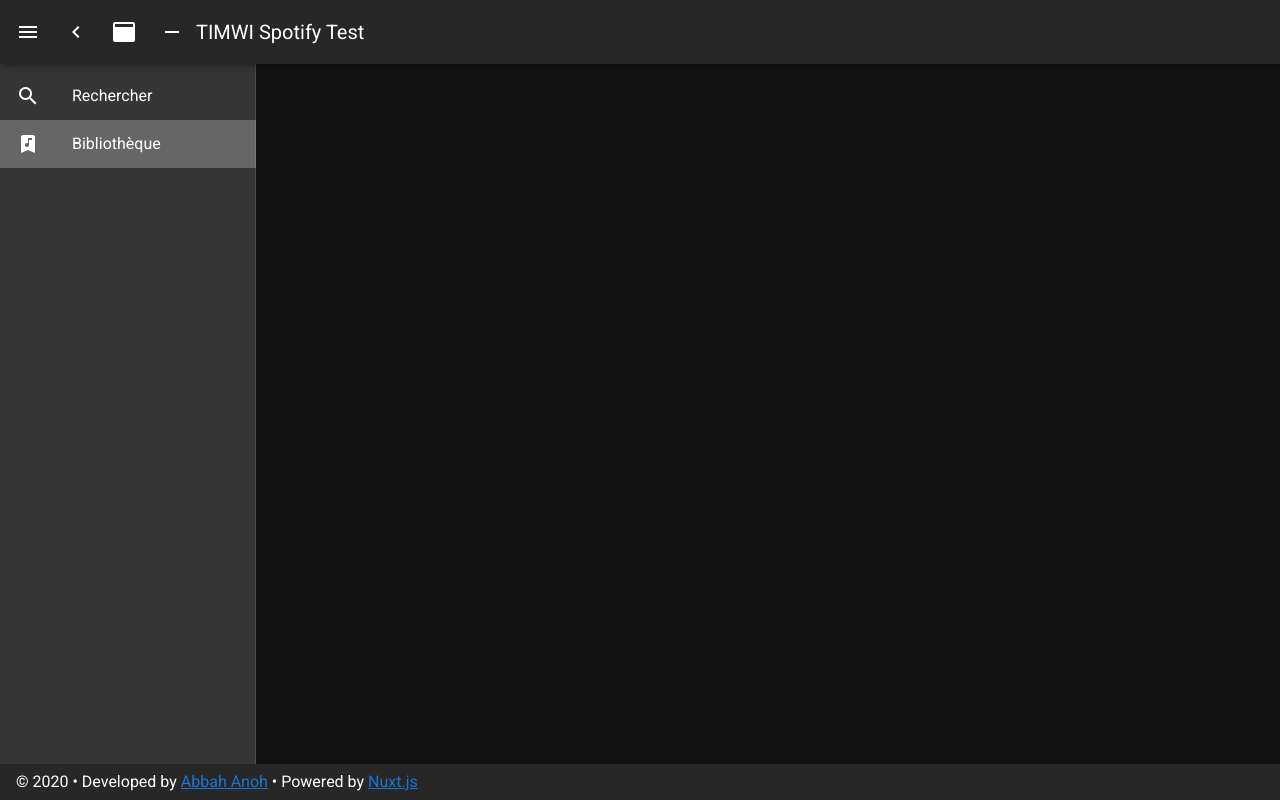
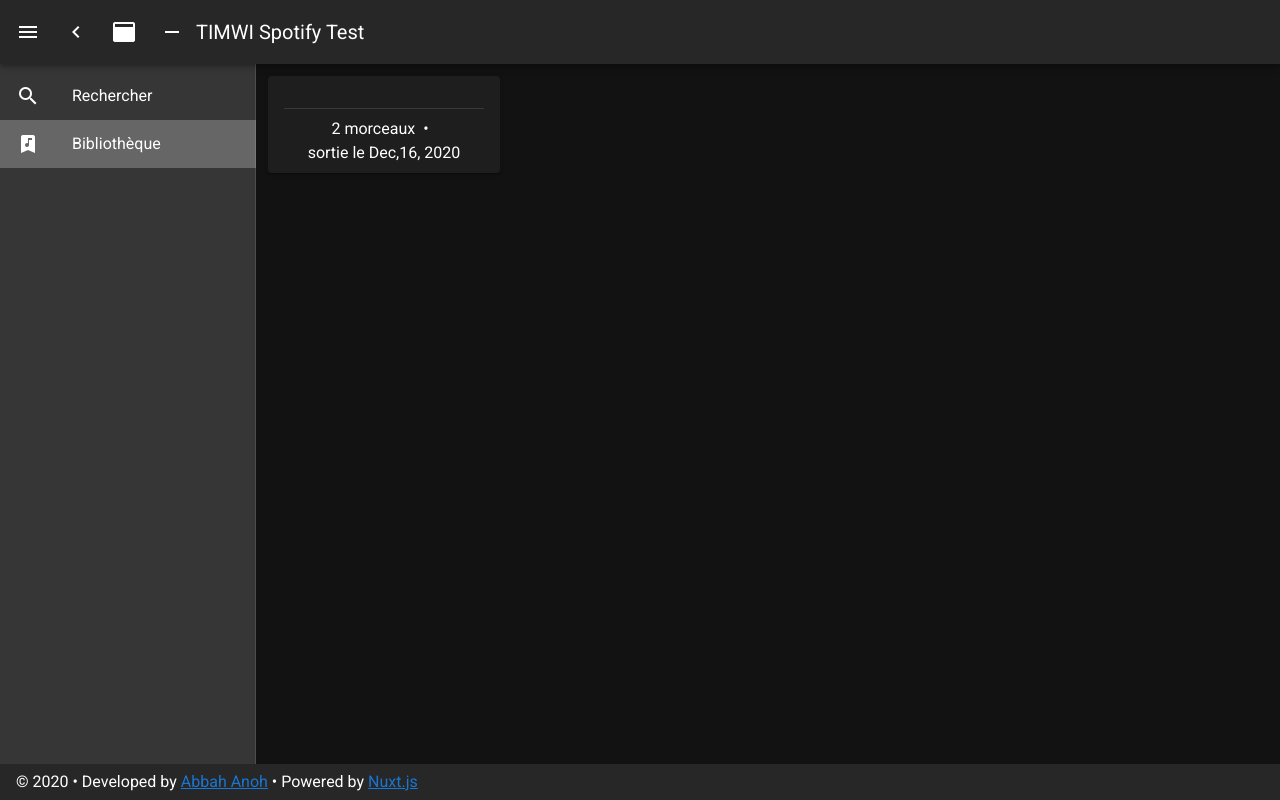
Before and after one commit to anohabbah/timwi-spotify-test, a Nuxt app: page /library in a window 1280 px wide. Built offline with nearby package versions, Linux system fonts and the light colour scheme.

Commit message:
feat(library): setup library page shell

```diff
--- a/pages/library.vue
+++ b/pages/library.vue
@@ -1 +1,21 @@
-<!--<template> </template>-->
+<template>
+  <v-container fluid>
+    <v-row>
+      <v-col md="3">
+        <v-card>
+          <v-img />
+          <v-card-title></v-card-title>
+          <v-card-subtitle></v-card-subtitle>
+          <v-divider class="mx-4" />
+          <v-card-actions>
+            <v-row align="center" justify="center" no-gutters>
+              <span class="subheading"> 2 morceaux </span>
+              <span class="mx-2">&bullet;</span>
+              <span class="subheading">sortie le Dec,16, 2020</span>
+            </v-row>
+          </v-card-actions>
+        </v-card>
+      </v-col>
+    </v-row>
+  </v-container>
+</template>
```
